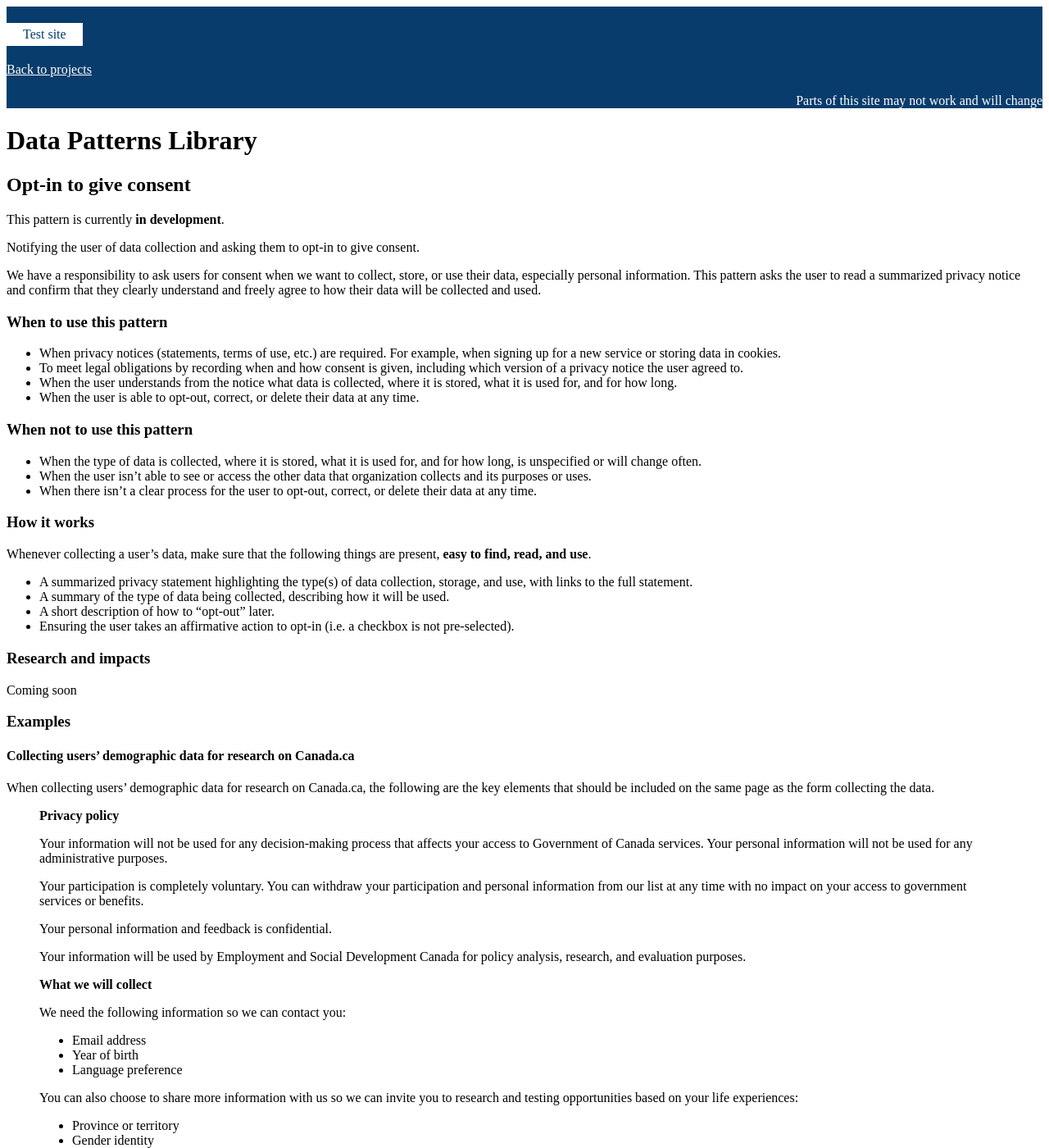
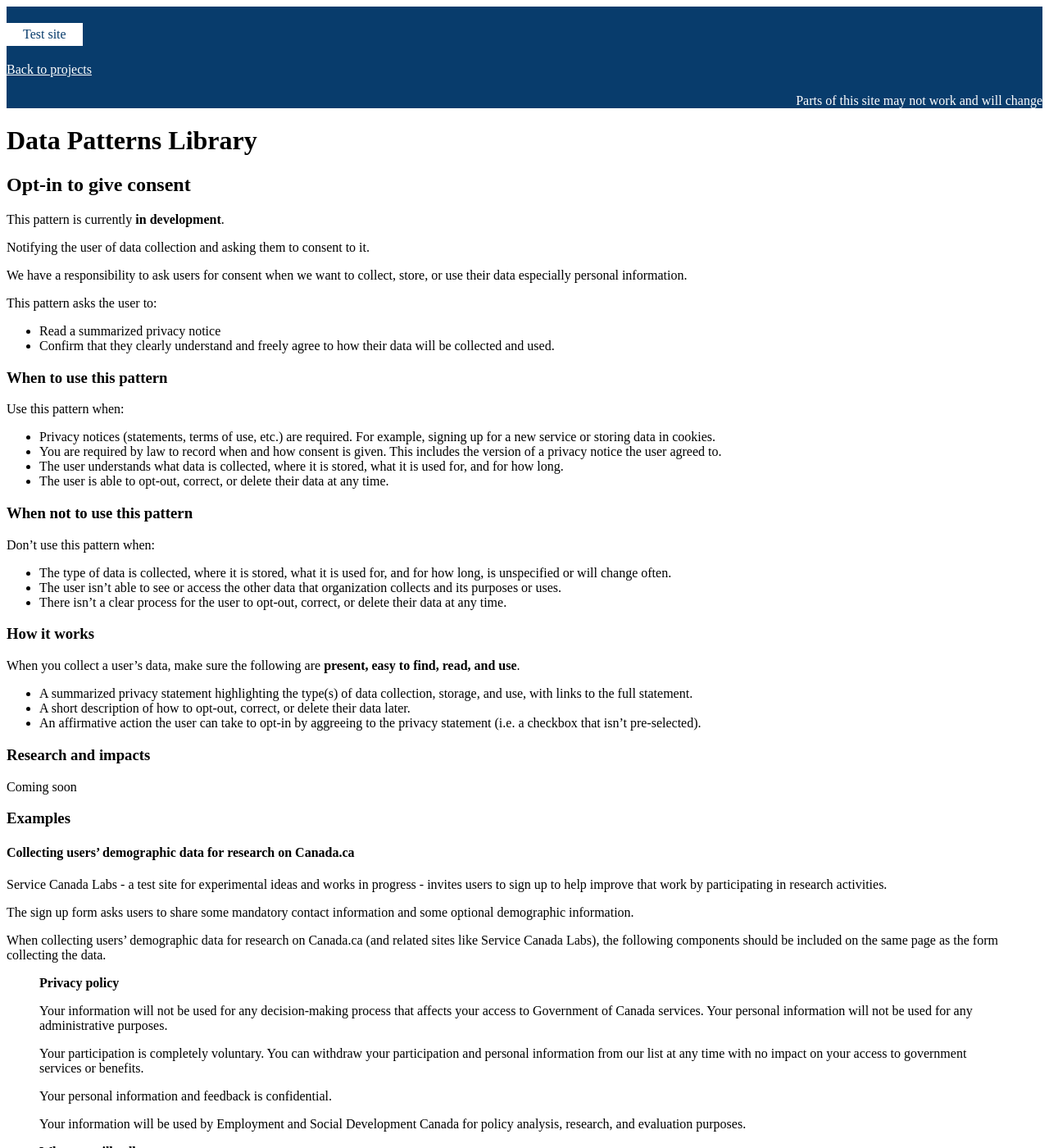
Before and after one commit to DTS-STN/Data-Patterns, a Jekyll site: the page built from _patterns/opt-in.md, in a window 1280 px wide and 1400 px high. Shown: the whole window at 82% size. Built offline with Jekyll 4.4.1, drawn with Linux system fonts in a browser that asks for light colours; comment, search, counter and statistics services are not loaded; some of the changed text lies outside the part shown.

Commit message:
Update opt-in.md
Updated to match plain language edit. Adding Service Canada Labs context and design document.

```diff
--- a/_patterns/opt-in.md
+++ b/_patterns/opt-in.md
@@ -1,7 +1,7 @@
 ---
 layout: default
 name: Opt-in to give consent
-short-description: Notifying the user of data collection and asking them to opt-in to give consent.
+short-description: Notifying the user of data collection and asking them to consent to it.
 lang-link: opt-in-fr.html
 lang: en
 status: in development
@@ -18,30 +18,37 @@ date-modified: 2021-07-15
 
 {{ page.short-description }}
 
-We have a responsibility to ask users for consent when we want to collect, store, or use their data, especially personal information.
-This pattern asks the user to read a summarized privacy notice and confirm that they clearly understand and freely agree to how their data will be collected and used.
+We have a responsibility to ask users for consent when we want to collect, store, or use their data especially personal information.
+
+This pattern asks the user to:
+
+* Read a summarized privacy notice
+* Confirm that they clearly understand and freely agree to how their data will be collected and used.
 
 ### When to use this pattern
 
-* When privacy notices (statements, terms of use, etc.) are required. For example, when signing up for a new service or storing data in cookies.
-* To meet legal obligations by recording when and how consent is given, including which version of a privacy notice the user agreed to.
-* When the user understands from the notice what data is collected, where it is stored, what it is used for, and for how long.
-* When the user is able to opt-out, correct, or delete their data at any time.
+Use this pattern when:
+
+* Privacy notices (statements, terms of use, etc.) are required. For example, signing up for a new service or storing data in cookies.
+* You are required by law to record when and how consent is given. This includes the version of a privacy notice the user agreed to.
+* The user understands what data is collected, where it is stored, what it is used for, and for how long.
+* The user is able to opt-out, correct, or delete their data at any time.
 
 ### When not to use this pattern
 
-* When the type of data is collected, where it is stored, what it is used for, and for how long, is unspecified or will change often.
-* When the user isn't able to see or access the other data that organization collects and its purposes or uses.
-* When there isn't a clear process for the user to opt-out, correct, or delete their data at any time.
+Don't use this pattern when:
+
+* The type of data is collected, where it is stored, what it is used for, and for how long, is unspecified or will change often.
+* The user isn't able to see or access the other data that organization collects and its purposes or uses.
+* There isn't a clear process for the user to opt-out, correct, or delete their data at any time.
 
 ### How it works
 
-Whenever collecting a user's data, make sure that the following things are present, **easy to find, read, and use**.
+When you collect a user's data, make sure the following are **present, easy to find, read, and use**.
 
 * A summarized privacy statement highlighting the type(s) of data collection, storage, and use, with links to the full statement.
-* A summary of the type of data being collected, describing how it will be used.
-* A short description of how to "opt-out" later.
-* Ensuring the user takes an affirmative action to opt-in (i.e. a checkbox is not pre-selected).
+* A short description of how to opt-out, correct, or delete their data later.
+* An affirmative action the user can take to opt-in by aggreeing to the privacy statement (i.e. a checkbox that isn't pre-selected).
 
 ### Research and impacts
 
@@ -51,7 +58,13 @@ Coming soon
 
 #### Collecting users' demographic data for research on Canada.ca
 
-When collecting users' demographic data for research on Canada.ca, the following are the key elements that should be included on the same page as the form collecting the data.
+<!-- IMPORTANT - Add links to SCL and sign up once live! -->
+
+Service Canada Labs - a test site for experimental ideas and works in progress - invites users to sign up to help improve that work by participating in research activities.
+
+The sign up form asks users to share some mandatory contact information and some optional demographic information.
+
+When collecting users' demographic data for research on Canada.ca (and related sites like Service Canada Labs), the following components should be included on the same page as the form collecting the data.
 
 > **Privacy policy**
 >
@@ -90,14 +103,16 @@ When collecting users' demographic data for research on Canada.ca, the following
 >
 > If you have previously signed up to become a participant and no longer wish to be contacted for future research studies, you can [unsubscribe](#unsubscribe) yourself from the participant list and we will remove your personal information.
 >
-> _Put your form here._
+>_Put your form here._
 >
 > <div class="checkbox">
 > <input type="checkbox" id="consent" name="consent" value="consent">
-> <label for="consent" class="required"><strong>I have read, understood and agree to the above.
-    I affirm that I am 18 years old, or older.
-    I understand that I can withdraw from this participant pool, or any research study at any time without consequence.</strong></label>
+> <label for="consent" class="required"><strong>I have read, understood and agree to the above. I affirm that I am 18 years old, or older. I understand that I can withdraw from this participant pool, or any research study at any time without consequence.</strong></label>
 > </div>
+
+Once the user consents to their data being collected and submits the form, the form passes that information to a database where it is stored.
+
+To learn about the technical components that make up Service Canada Labs' sign up form, read this [design documentation](https://github.com/DTS-STN/Alpha-Site/wiki/Design-Doc-004-Screener-Intake-Process).
 
 ### Related patterns and components
 
```
